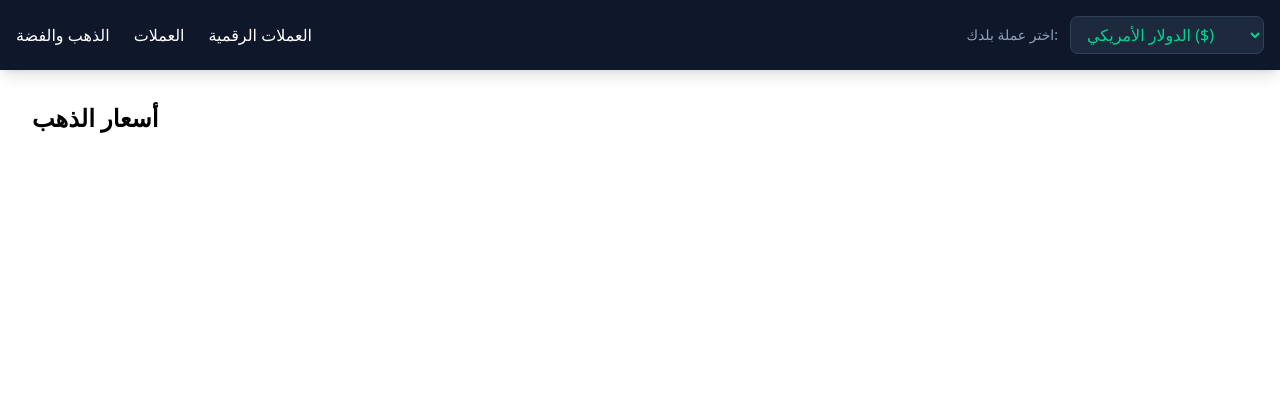
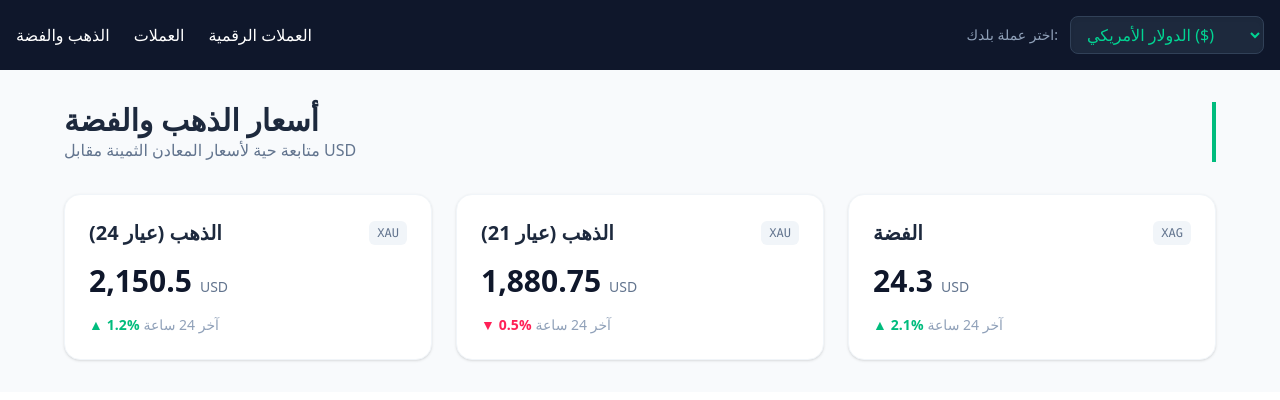
Before and after one commit to moali69j/fin-dash-pro, a React (Vite) app: page / in a window 1280 px wide. Shown: the top 400 px of the page. Built offline with nearby package versions, Linux system fonts and the light colour scheme.

Commit message:
feat: design PriceCard component and populate GoldPage with mock data

```diff
--- a/src/components/PriceCard.jsx
+++ b/src/components/PriceCard.jsx
@@ -1,17 +1,29 @@
-function PriceCard({ name, price, symbol, change }) {
-  const isPositive = change > 0;
+function PriceCard({ name, price, symbol, change, baseCurrency }) {
+
+  const isPositive = change >= 0;
 
   return (
-    <div className="bg-white p-6 rounded-xl shadow-md border border-slate-100 hover:shadow-lg transition">
-      <div className="flex justify-between items-start mb-4">
-        <h3 className="font-bold text-slate-700 text-lg">{name}</h3>
-        <span className="text-slate-400 font-mono">{symbol}</span>
+    <div className="bg-white p-6 rounded-2xl shadow-sm border border-slate-100 hover:shadow-md transition-shadow dir-rtl text-right">
+      <div className="flex justify-between items-center mb-4">
+        <h3 className="font-bold text-slate-800 text-xl">{name}</h3>
+        <span className="bg-slate-100 text-slate-500 text-xs px-2 py-1 rounded-md font-mono">
+          {symbol}
+        </span>
       </div>
-      <div className="text-2xl font-bold text-slate-900 mb-2">
-        {price.toLocaleString()}
+
+      <div className="flex items-baseline gap-2 mb-4">
+        <span className="text-3xl font-black text-slate-900">
+          {price.toLocaleString()}
+        </span>
+        <span className="text-slate-500 font-medium text-sm">
+          {baseCurrency}
+        </span>
       </div>
-      <div className={`text-sm font-medium ${isPositive ? 'text-emerald-500' : 'text-rose-500'}`}>
-        {isPositive ? '▲' : '▼'} {Math.abs(change)}%
+
+      <div className={`flex items-center gap-1 text-sm font-bold ${isPositive ? 'text-emerald-500' : 'text-rose-500'}`}>
+        <span>{isPositive ? '▲' : '▼'}</span>
+        <span>{Math.abs(change)}%</span>
+        <span className="text-slate-400 font-normal mr-auto">آخر 24 ساعة</span>
       </div>
     </div>
   );
--- a/src/pages/GoldPage.jsx
+++ b/src/pages/GoldPage.jsx
@@ -1,8 +1,34 @@
-function GoldPage() {
+import PriceCard from '../components/PriceCard';
+
+function GoldPage({ baseCurrency }) {
+
+  const mockGoldData = [
+    { id: 1, name: "الذهب (عيار 24)", symbol: "XAU", price: 2150.50, change: 1.2 },
+    { id: 2, name: "الذهب (عيار 21)", symbol: "XAU", price: 1880.75, change: -0.5 },
+    { id: 3, name: "الفضة", symbol: "XAG", price: 24.30, change: 2.1 },
+  ];
+
   return (
-    <div className="p-8">
-      <h1 className="text-2xl font-bold">أسعار الذهب</h1>
+    <div className="p-8 bg-slate-50 min-height-screen">
+      <div className="max-w-6xl mx-auto">
+        <header className="mb-8 border-r-4 border-emerald-500 pr-4">
+          <h1 className="text-3xl font-black text-slate-800">أسعار الذهب والفضة</h1>
+          <p className="text-slate-500">متابعة حية لأسعار المعادن الثمينة مقابل {baseCurrency}</p>
+        </header>
 
+        <div className="grid grid-cols-1 md:grid-cols-2 lg:grid-cols-3 gap-6">
+          {mockGoldData.map((item) => (
+            <PriceCard
+              key={item.id}
+              name={item.name}
+              price={item.price}
+              symbol={item.symbol}
+              change={item.change}
+              baseCurrency={baseCurrency}
+            />
+          ))}
+        </div>
+      </div>
     </div>
   );
 }
```
